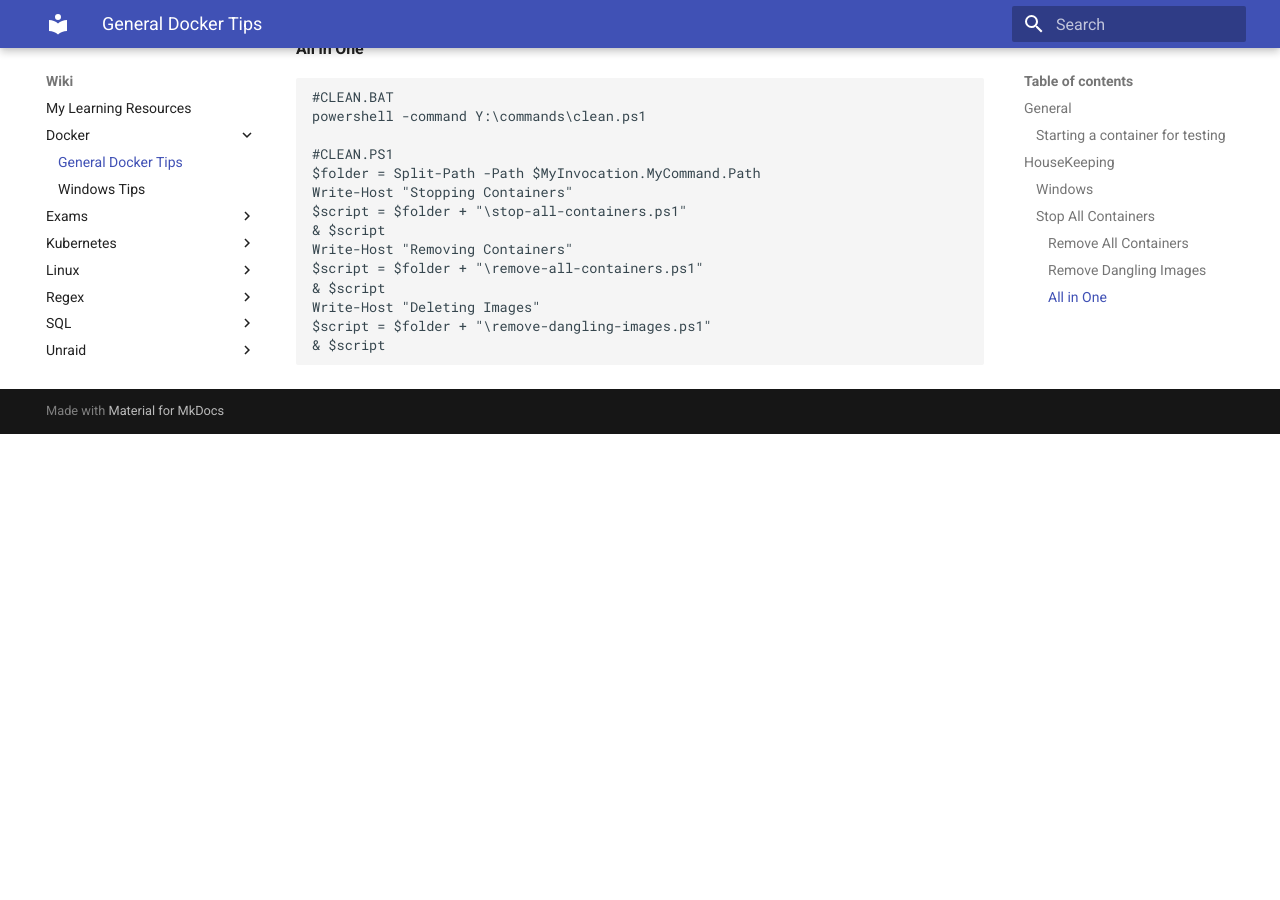
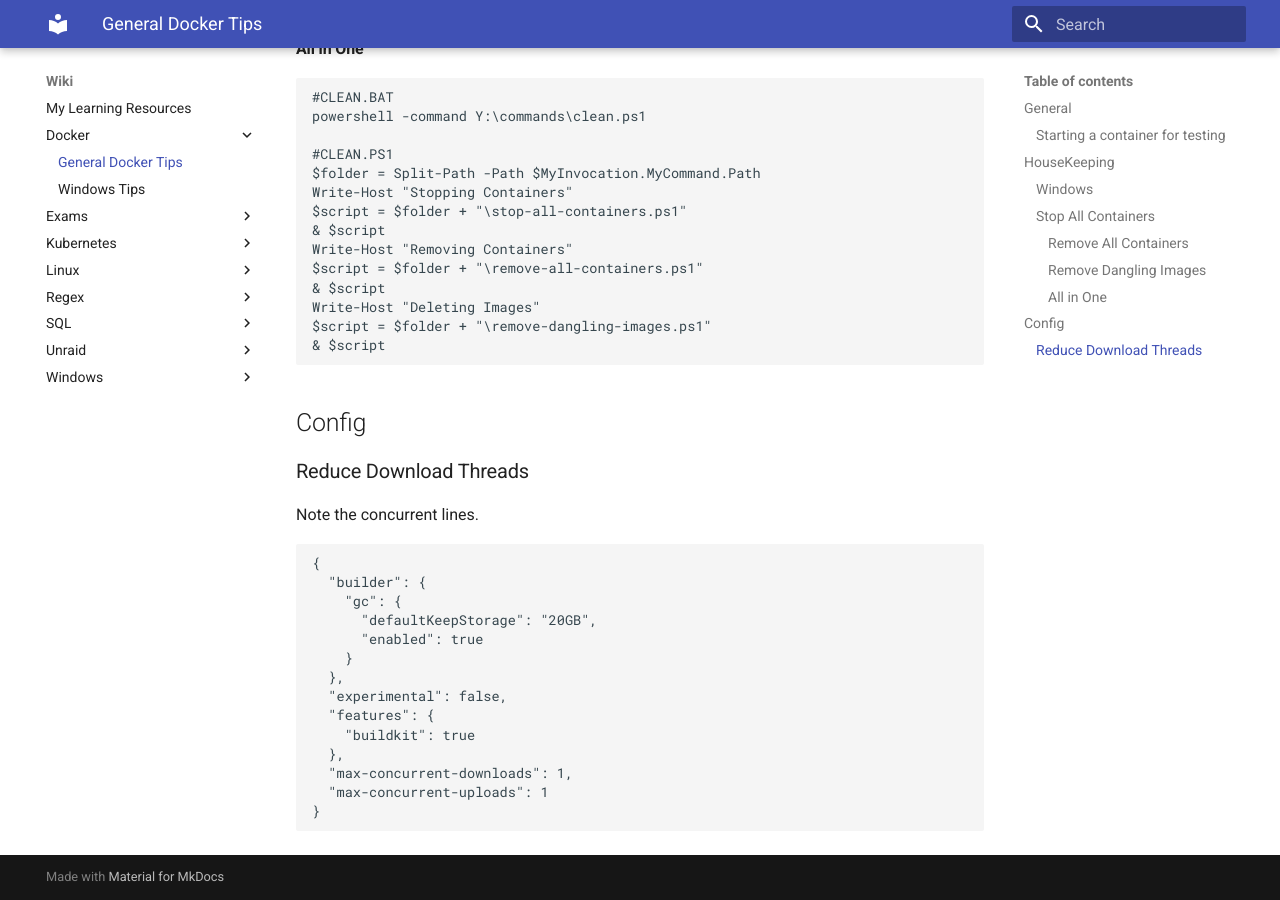
Before and after one commit to iaingblack/mkdocs, an MkDocs documentation site: the page built from docs/Docker/GeneralTips.md, in a window 1280 px wide and 900 px high, scrolled down 814 px. Built offline with MkDocs 1.6.1 and Material for MkDocs 9.7.7, drawn with Linux system fonts in a browser that asks for light colours; before the commit the page ends 1248 px from its top, so only the background shows below that.

Commit message:
Update GeneralTips.md
Add concurrent download config

````diff
--- a/docs/Docker/GeneralTips.md
+++ b/docs/Docker/GeneralTips.md
@@ -46,3 +46,26 @@ Write-Host "Deleting Images"
 $script = $folder + "\remove-dangling-images.ps1"
 & $script
 ```
+
+## Config
+
+### Reduce Download Threads
+
+Note the concurrent lines.
+
+```
+{
+  "builder": {
+    "gc": {
+      "defaultKeepStorage": "20GB",
+      "enabled": true
+    }
+  },
+  "experimental": false,
+  "features": {
+    "buildkit": true
+  },
+  "max-concurrent-downloads": 1,
+  "max-concurrent-uploads": 1
+}
+```
````
